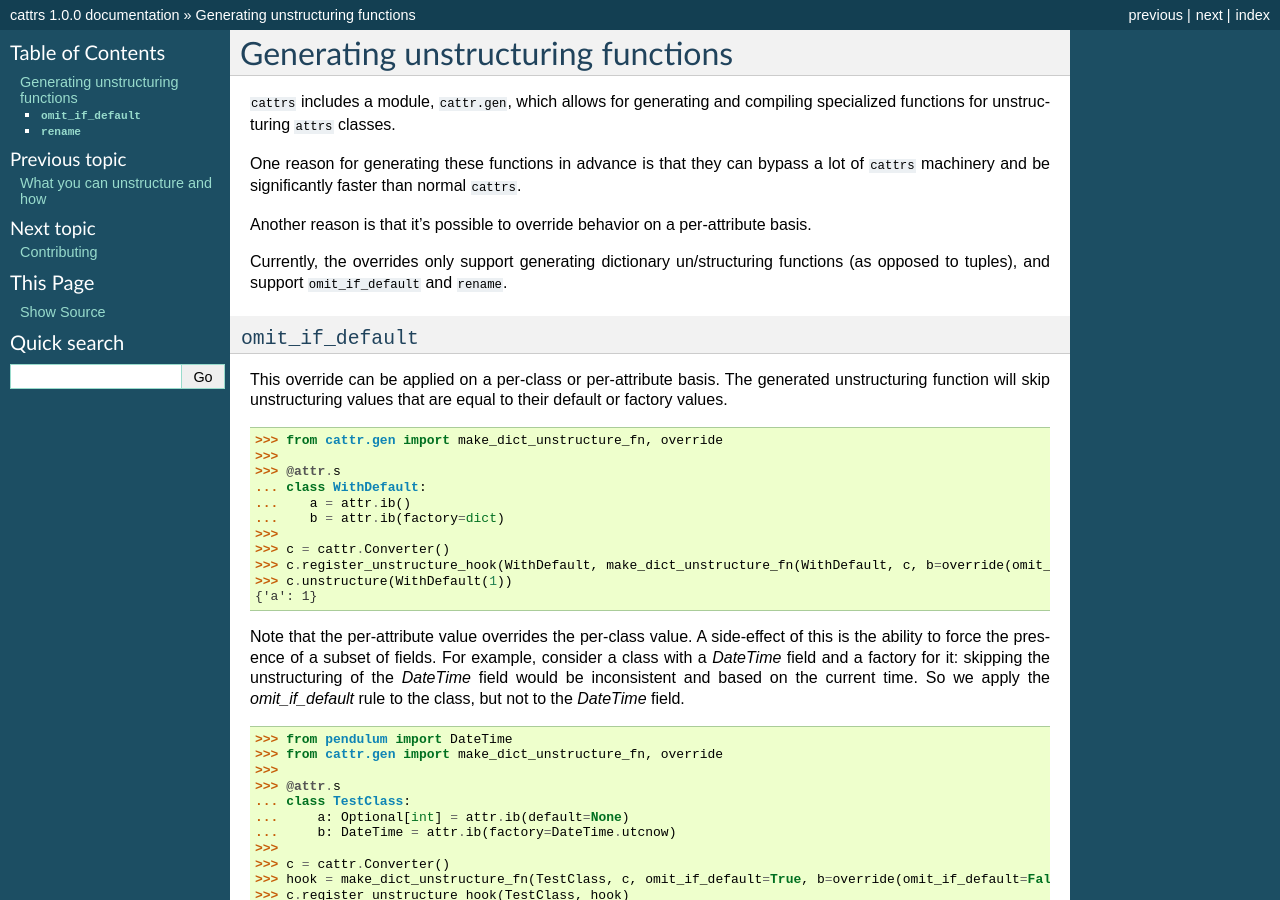
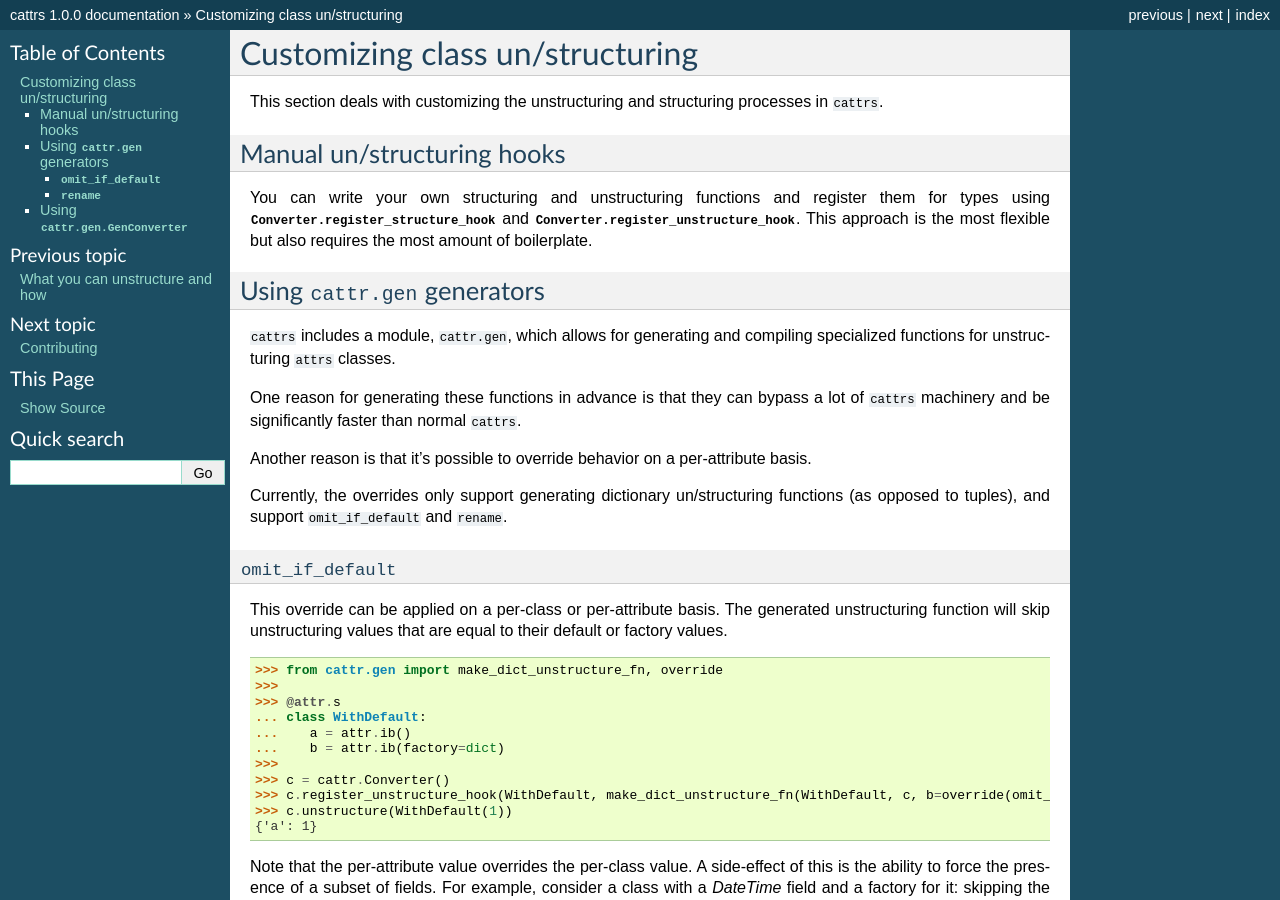
Before and after one commit to busgaidw2/cattrs, a Sphinx documentation site: the page built from docs/customizing.rst, in a window 1280 px wide and 900 px high. Built offline with Sphinx 7.4.7, drawn with Linux system fonts in a browser that asks for light colours; some of the changed text lies outside the part shown.

Commit message:
Introduce the GenConverter

```diff
--- a/docs/generating.rst
+++ b/docs/customizing.rst
@@ -1,6 +1,20 @@
-==================================
-Generating unstructuring functions
-==================================
+================================
+Customizing class un/structuring
+================================
+
+This section deals with customizing the unstructuring and structuring processes
+in ``cattrs``.
+
+Manual un/structuring hooks
+***************************
+
+You can write your own structuring and unstructuring functions and register
+them for types using :py:attr:`.Converter.register_structure_hook` and
+:py:attr:`.Converter.register_unstructure_hook`. This approach is the most
+flexible but also requires the most amount of boilerplate.
+
+Using ``cattr.gen`` generators
+******************************
 
 ``cattrs`` includes a module, ``cattr.gen``, which allows for generating and
 compiling specialized functions for unstructuring ``attrs`` classes.
@@ -85,3 +99,11 @@ keyword in Python.
     {'class': 1}
     >>> c.structure({'class': 1}, ExampleClass)
     ExampleClass(klass=1)
+
+Using ``cattr.gen.GenConverter``
+********************************
+
+The ``cattr.gen`` module also contains a ``Converter`` subclass, the ``GenConverter``.
+The ``GenConverter``, upon first encountering an ``attrs`` class, will use
+the mentioned generation functions to generate the specialized hooks for it,
+register the hooks and use them.
--- a/docs/index.rst
+++ b/docs/index.rst
@@ -17,7 +17,7 @@ Contents:
    converters
    structuring
    unstructuring
-   generating
+   customizing
    contributing
    history
 
```
Also changed, not shown: docs/structuring.rst (+8 -2 lines), 2 other files.
